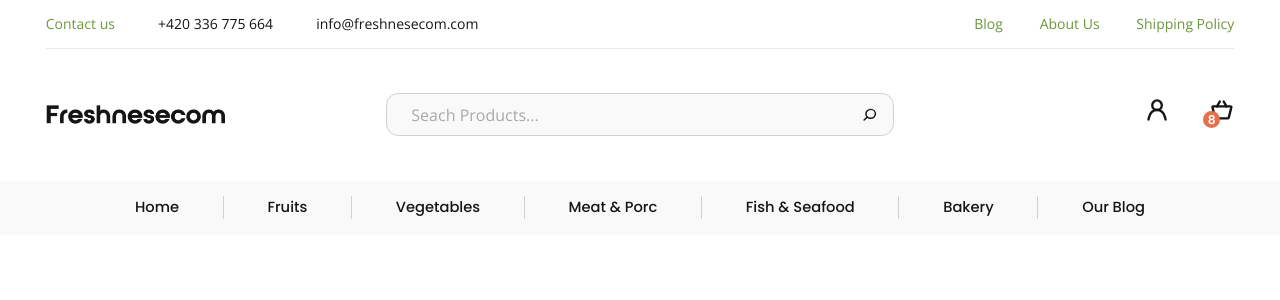
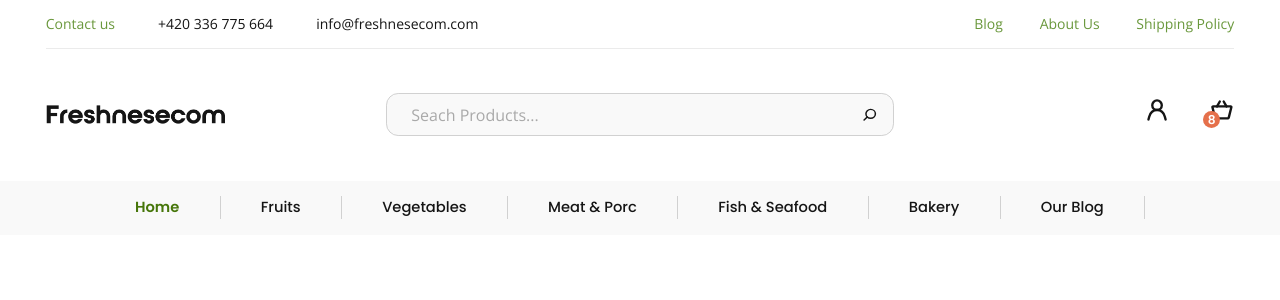
Before and after one commit to Albeiromr/Ecommerce-clean-template, a React (Create React App) app: page / in a window 1280 px wide. Shown: the top 300 px of the page. Built offline with nearby package versions, Linux system fonts and the light colour scheme.

Commit message:
Creates the props for the options in the main nav component

```diff
--- /dev/null
+++ b/src/components/Main nav button/0px-599px.scss
@@ -0,0 +1,41 @@
+@import "../../sass/variables";
+
+@media only screen and (max-width: 599px) {
+  .main-nav {
+    &__subcontainer {
+      margin: 0;
+      padding: 0 5.797%;
+      width: clamp(989px, 235.507%, 2000px);
+      height: 100%;
+      display: flex;
+      align-items: center;
+      justify-content: space-between;
+    }
+
+    &__option {
+      margin: 0;
+      padding: 0 2.564%;
+      width: auto;
+      height: 57.928%;
+      background: $c1-H;
+      border-radius: clamp(9.275px, 2.898vw, 40px);
+      border: 2px $c1-D solid;
+      cursor: pointer;
+      display: flex;
+      align-items: center;
+      justify-content: center;
+    }
+
+    &__option-text {
+      margin: 0;
+      font-family: $primary-font;
+      font-weight: 500;
+      color: $c1-A;
+      font-size: clamp(15px, 3.623vw, 40.94px);
+    }
+
+    &__line {
+      display: none;
+    }
+  }
+}
--- /dev/null
+++ b/src/components/Main nav button/1025px-1920px.scss
@@ -0,0 +1,49 @@
+@import "../../sass/variables";
+
+@media only screen and (min-width: 1025px) {
+  .main-nav {
+    &__option {
+      margin: 0;
+      padding: 0;
+      width: auto;
+      height: 100%;
+      cursor: pointer;
+      display: flex;
+      align-items: center;
+      justify-content: center;
+    }
+
+    &__option--selected {
+      margin: 0;
+      padding: 0;
+      width: auto;
+      height: 100%;
+      cursor: pointer;
+      display: flex;
+      align-items: center;
+      justify-content: center;
+    }
+
+    &__option-text {
+      margin: 0;
+      font-family: $primary-font;
+      font-weight: 500;
+      color: $c1-A;
+      font-size: clamp(5px, 1.147vw, 18.94px);
+    }
+
+    &__option-text--selected {
+      margin: 0;
+      font-family: $primary-font;
+      font-weight: 600;
+      color: $c2-B;
+      font-size: clamp(5px, 1.147vw, 18.94px);
+    }
+
+    &__line {
+      width: clamp(0.001px, 0.076vw, 2px);
+      height: 100%;
+      background: $c1-D;
+    }
+  }
+}
--- /dev/null
+++ b/src/components/Main nav button/600px-1024px.scss
@@ -0,0 +1,42 @@
+@import "../../sass/variables";
+
+@media only screen and (min-width: 600px) and (max-width: 1024px) {
+  .main-nav {
+
+    &__subcontainer {
+      margin: 0;
+      padding: 0 5.533%;
+      width: clamp(1027.8px, 131.77%, 2000px);
+      height: 100%;
+      display: flex;
+      align-items: center;
+      justify-content: space-between;
+    }
+
+    &__option {
+      margin: 0;
+      padding: 0 2.47%;
+      width: auto;
+      height: 57.928%;
+      background: $c1-H;
+      border-radius: 1.562vw;
+      border: 2px $c1-D solid;
+      cursor: pointer;
+      display: flex;
+      align-items: center;
+      justify-content: center;
+    }
+
+    &__option-text {
+      margin: 0;
+      font-family: $primary-font;
+      font-weight: 500;
+      color: $c1-A;
+      font-size: clamp(15px, 1.953vw, 22px);
+    }
+
+    &__line {
+      display: none;
+    }
+  }
+}
--- /dev/null
+++ b/src/components/Main nav button/MainNavButton.tsx
@@ -0,0 +1,29 @@
+import React, { Fragment, useState } from "react";
+import "./0px-599px.scss";
+import "./600px-1024px.scss";
+import "./1025px-1920px.scss";
+
+type props = {
+    name: string;
+}
+
+const MainNavButton = ({name}: props) => {
+
+    const [optionSelected, setOptionSelected] = useState("Home");
+
+    const handleClick = () => {
+        if (optionSelected !== name) setOptionSelected(name);
+        else return
+    };
+
+  return (
+    <Fragment>
+      <li className={optionSelected === name ? "main-nav__option--selected" : "main-nav__option"} onClick={handleClick}>
+        <p className={optionSelected === name ? "main-nav__option-text--selected":"main-nav__option-text" }>{name}</p>
+      </li>
+      <div className="main-nav__line"></div>
+    </Fragment>
+  );
+};
+
+export default MainNavButton;
--- a/src/components/Main nav/MainNav.tsx
+++ b/src/components/Main nav/MainNav.tsx
@@ -2,41 +2,25 @@ import React from "react";
 import "./0px-599px.scss";
 import "./600px-1024px.scss";
 import "./1025px-1920px.scss";
+import {productOptions} from '../../utils/productOptions';
+import MainNavButton from '../Main nav button/MainNavButton';
 
 const MainNav = () => {
+
+    console.log(productOptions)
 
     return (
 
         <nav className="main-nav">
             <ul className=" main-nav__subcontainer">
-                <li className="main-nav__option">
-                    <p className="main-nav__option-text">Home</p>
-                </li>
-                <div className="main-nav__line"></div>
 
-                <li className="main-nav__option">
-                    <p className="main-nav__option-text">Fruits</p>
-                </li>
-                <div className="main-nav__line"></div>
-                <li className="main-nav__option">
-                    <p className="main-nav__option-text">Vegetables</p>
-                </li>
-                <div className="main-nav__line"></div>
-                <li className="main-nav__option">
-                    <p className="main-nav__option-text">Meat & Porc</p>
-                </li>
-                <div className="main-nav__line"></div>
-                <li className="main-nav__option">
-                    <p className="main-nav__option-text">Fish & Seafood</p>
-                </li>
-                <div className="main-nav__line"></div>
-                <li className="main-nav__option">
-                    <p className="main-nav__option-text">Bakery</p>
-                </li>
-                <div className="main-nav__line"></div>
-                <li className="main-nav__option">
-                    <p className="main-nav__option-text">Our Blog</p>
-                </li>
+                <MainNavButton name={productOptions[0]}/>
+                <MainNavButton name={productOptions[1]}/>
+                <MainNavButton name={productOptions[2]}/>
+                <MainNavButton name={productOptions[3]}/>
+                <MainNavButton name={productOptions[4]}/>
+                <MainNavButton name={productOptions[5]}/>
+                <MainNavButton name={productOptions[6]}/>
 
             </ul>
         </nav>
--- a/src/sass/_variables.scss
+++ b/src/sass/_variables.scss
@@ -10,6 +10,7 @@ $c1-J: #ffffff;
 
 //c2
 $c2-A: #6A983C;
+$c2-B: #46760A;
 
 //c4
 $c4-A: #E5704B;
--- /dev/null
+++ b/src/utils/productOptions.ts
@@ -0,0 +1,3 @@
+export const productOptions:string[] = [
+    "Home", "Fruits", "Vegetables", "Meat & Porc", "Fish & Seafood", "Bakery", "Our Blog"
+];
```
